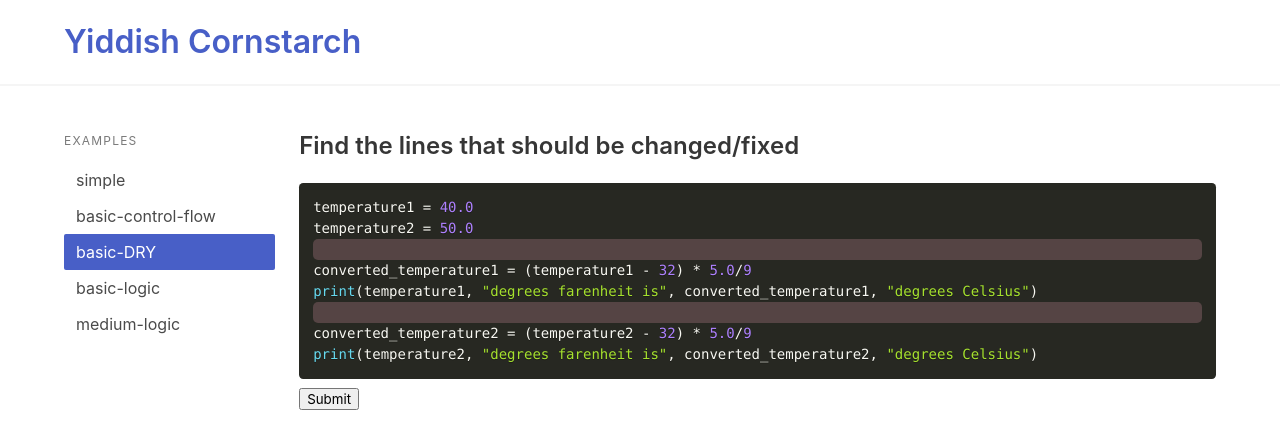
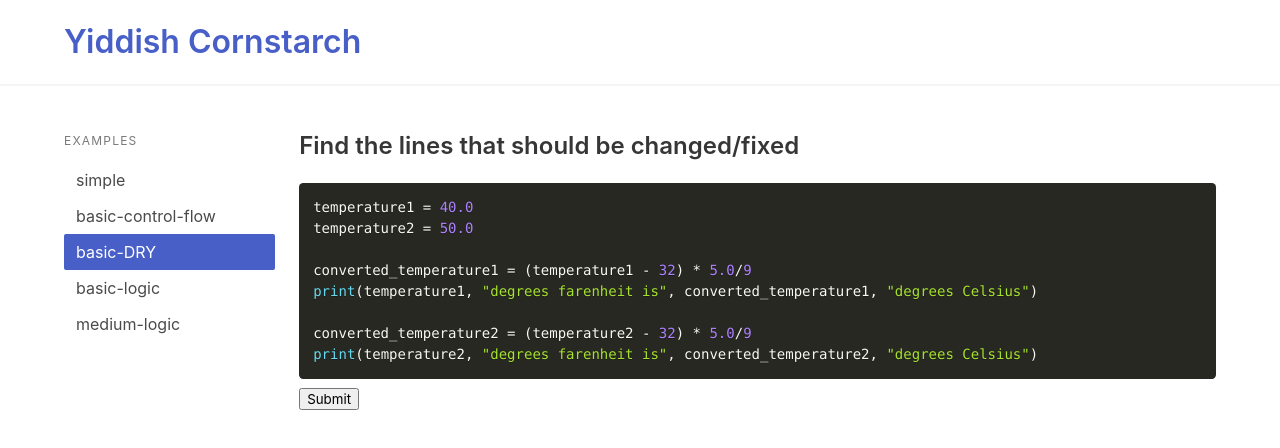
Before and after one commit to schmubleck/yiddish-cornstarch, a React (Create React App) app: page /#/examples/basic-DRY in a window 1280 px wide. Shown: the top 448 px of the page. Built offline with nearby package versions, Linux system fonts and the light colour scheme.

Commit message:
fix Highlight.Ignore behaviour (incompletely)

```diff
--- a/src/Block.tsx
+++ b/src/Block.tsx
@@ -25,9 +25,10 @@ enum Highlight {
 }
 
 function highlightCssClass(h: Highlight, revealed: boolean) {
-  if (!revealed && h !== Highlight.None) {
+  if (!revealed && h !== Highlight.None && h !== Highlight.Ignore) {
     return "hidden";
   }
+
   return Highlight[h].toLowerCase();
 }
 
@@ -49,12 +50,14 @@ function blockTypeToHighlight(blockType: BlockType) {
 class Block extends React.Component<IBlockProps, IBlockState> {
   constructor(props: IBlockProps) {
     super(props);
-    this.state = { hl: props.typ === BlockType.Ignore ? Highlight.Ignore : Highlight.None };
+    this.state = {
+      hl: props.typ === BlockType.Ignore ? Highlight.Ignore : Highlight.None
+    };
   }
 
   public render() {
     const classes = [
-      "language-" + this.props.language,
+      `language-${this.props.language}`,
       "block",
       highlightCssClass(this.state.hl, this.props.locked),
       "is-marginless"
@@ -65,10 +68,7 @@ class Block extends React.Component<IBlockProps, IBlockState> {
     }
 
     return (
-      <code
-        className={classes.join(" ")}
-        onClick={this.click}
-      >
+      <code className={classes.join(" ")} onClick={this.click}>
         {this.props.code}
       </code>
     );
```
